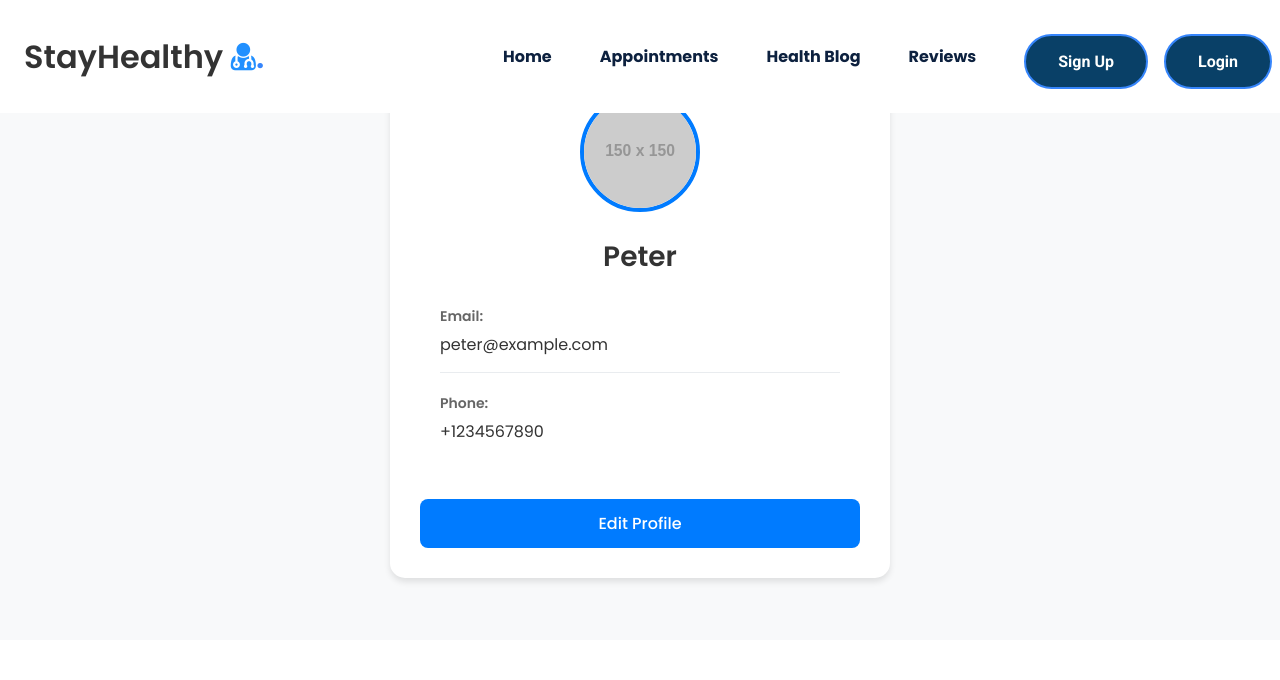
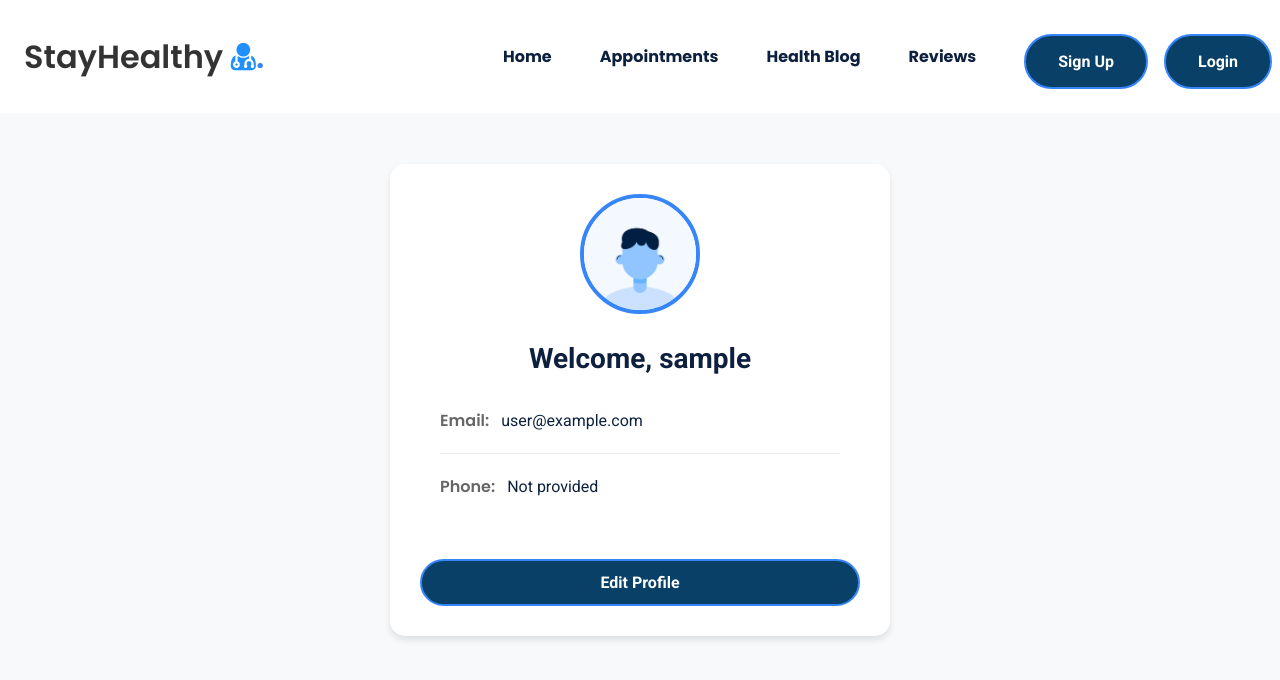
Before and after one commit to Andabeat/med_appt, a React (Create React App) app: page /profile in a window 1280 px wide. Shown: the top 680 px of the page. Built offline with nearby package versions, Linux system fonts and the light colour scheme; no server answers; sample sign-in values are in the browser's storage.

Commit message:
Profile Card updated to show name change

```diff
--- a/src/Components/ProfileCard/ProfileCard.css
+++ b/src/Components/ProfileCard/ProfileCard.css
@@ -5,6 +5,7 @@
   min-height: 80vh;
   padding: 20px;
   background-color: #f8f9fa;
+  margin-top: 80px; /* Account for fixed navbar */
 }
 
 .profile-card {
@@ -14,10 +15,10 @@
   padding: 30px;
   max-width: 500px;
   width: 100%;
-  text-align: center;
 }
 
 .profile-header {
+  text-align: center;
   margin-bottom: 30px;
 }
 
@@ -30,18 +31,18 @@
   height: 120px;
   border-radius: 50%;
   object-fit: cover;
-  border: 4px solid #007bff;
+  border: 4px solid #3685fb;
 }
 
 .profile-name {
   font-size: 28px;
   font-weight: 600;
-  color: #333;
+  color: #0d213f;
   margin: 0;
+  font-family: "Roboto", sans-serif;
 }
 
 .profile-details {
-  text-align: left;
   margin: 30px 0;
   padding: 0 20px;
 }
@@ -61,31 +62,94 @@
   color: #666;
   font-size: 14px;
   display: block;
-  margin-bottom: 5px;
+  margin-bottom: 8px;
+  font-family: "Roboto", sans-serif;
 }
 
 .detail-value {
   font-size: 16px;
-  color: #333;
+  color: #0d213f;
   margin: 0;
+}
+
+.detail-item p {
+  font-size: 16px;
+  color: #0d213f;
+  margin: 5px 0;
+  font-family: "Roboto", sans-serif;
+}
+
+.detail-item p b {
+  color: #666;
+  font-weight: 600;
+  margin-right: 8px;
+}
+
+/* Form Controls */
+.form-control {
+  width: 100%;
+  padding: 10px 12px;
+  font-size: 14px;
+  border: 2px solid #3685fb;
+  border-radius: 8px;
+  margin-top: 5px;
+  font-family: "Roboto", sans-serif;
+  transition: border-color 0.3s ease;
+}
+
+.form-control:focus {
+  outline: none;
+  border-color: #094067;
+}
+
+.form-control:disabled {
+  background-color: #f5f5f5;
+  color: #999;
+  cursor: not-allowed;
+}
+
+.profile-edit-form .detail-item {
+  border-bottom: none;
+  padding-bottom: 0;
 }
 
 .profile-actions {
   margin-top: 30px;
+  display: flex;
+  gap: 10px;
+  justify-content: center;
 }
 
-.edit-btn {
-  width: 100%;
-  padding: 12px;
+.edit-btn, .cancel-btn {
+  padding: 12px 24px;
   font-size: 16px;
-  font-weight: 500;
-  border-radius: 8px;
+  font-weight: 700;
+  border-radius: 50px;
+  border: 2px solid #3685fb;
+  cursor: pointer;
   transition: all 0.3s ease;
+  font-family: "Roboto", sans-serif;
 }
 
-.edit-btn:hover {
-  transform: translateY(-2px);
-  box-shadow: 0 4px 8px rgba(0, 123, 255, 0.3);
+.btn-primary {
+  background-color: #094067;
+  color: #fffffe;
+  border: 2px solid #3685fb;
+}
+
+.btn-primary:hover {
+  background-color: #3685fb;
+  color: white;
+}
+
+.btn-secondary {
+  background-color: white;
+  color: #094067;
+  border: 2px solid #3685fb;
+}
+
+.btn-secondary:hover {
+  background-color: #f5f5f5;
 }
 
 /* Responsive Design */
@@ -102,4 +166,12 @@
     width: 100px;
     height: 100px;
   }
+
+  .profile-actions {
+    flex-direction: column;
+  }
+
+  .edit-btn, .cancel-btn {
+    width: 100%;
+  }
 }
--- a/src/Components/ProfileCard/ProfileCard.js
+++ b/src/Components/ProfileCard/ProfileCard.js
@@ -1,58 +1,255 @@
-import React, { useEffect, useState } from 'react';
+// Import necessary modules from React and other files
+import React, { useEffect, useState, useCallback } from "react";
+import { API_URL } from "../../config";
+import { useNavigate } from "react-router-dom";
 import './ProfileCard.css';
 
+// Define a Function component called ProfileCard
 const ProfileCard = () => {
+  // Set up state variables using the useState hook
   const [userDetails, setUserDetails] = useState({
     name: '',
     email: '',
     phone: '',
   });
+  const [updatedDetails, setUpdatedDetails] = useState({
+    name: '',
+    email: '',
+    phone: '',
+  });
+  const [editMode, setEditMode] = useState(false);
 
-  useEffect(() => {
-    // Retrieve user details from localStorage or API
-    const storedName = localStorage.getItem('name') || 'Peter';
-    const storedEmail = localStorage.getItem('email') || 'peter@example.com';
-    const storedPhone = localStorage.getItem('phone') || '+1234567890';
+  // Access the navigation functionality from React Router
+  const navigate = useNavigate();
+
+  // Function to fetch user profile data from the API
+  // Wrapped with useCallback to prevent unnecessary re-renders
+  const fetchUserProfile = useCallback(async () => {
+    try {
+      const authtoken = sessionStorage.getItem("auth-token");
+      const email = sessionStorage.getItem("email"); // Get the email from session storage
+
+      if (!authtoken) {
+        navigate("/login");
+      } else {
+        const response = await fetch(`${API_URL}/api/auth/user`, {
+          headers: {
+            "Authorization": `Bearer ${authtoken}`,
+            "Email": email, // Add the email to the headers
+          },
+        });
+        if (response.ok) {
+          const user = await response.json();
+          setUserDetails(user);
+          setUpdatedDetails(user);
+        } else {
+          // Handle error case
+          throw new Error("Failed to fetch user profile");
+        }
+      }
+    } catch (error) {
+      console.error(error);
+      // Handle error case - fallback to sessionStorage
+      const storedName = sessionStorage.getItem('name') || sessionStorage.getItem('username') || 'User';
+      const storedEmail = sessionStorage.getItem('email') || 'user@example.com';
+      const storedPhone = sessionStorage.getItem('phone') || 'Not provided';
 
       setUserDetails({
         name: storedName,
         email: storedEmail,
         phone: storedPhone,
       });
-  }, []);
+      setUpdatedDetails({
+        name: storedName,
+        email: storedEmail,
+        phone: storedPhone,
+      });
+    }
+  }, [navigate]); // Only recreate if navigate changes
 
+  // Use the useEffect hook to fetch user profile data when the component mounts or updates
+  useEffect(() => {
+    const authtoken = sessionStorage.getItem("auth-token");
+    if (!authtoken) {
+      navigate("/login");
+    } else {
+      fetchUserProfile();
+    }
+  }, [navigate, fetchUserProfile]); // Now includes fetchUserProfile
+
+  // Function to enable edit mode for profile details
+  const handleEdit = () => {
+    setEditMode(true);
+  };
+
+  // Function to cancel edit mode
+  const handleCancel = () => {
+    setUpdatedDetails(userDetails); // Reset to original details
+    setEditMode(false);
+  };
+
+  // Function to update state when user inputs new data
+  const handleInputChange = (e) => {
+    setUpdatedDetails({
+      ...updatedDetails,
+      [e.target.name]: e.target.value,
+    });
+  };
+
+  // Function to handle form submission when user saves changes
+  const handleSubmit = async (e) => {
+    e.preventDefault();
+
+    try {
+      const authtoken = sessionStorage.getItem("auth-token");
+      const email = sessionStorage.getItem("email"); // Get the email from session storage
+
+      if (!authtoken || !email) {
+        navigate("/login");
+        return;
+      }
+
+      const payload = { ...updatedDetails };
+      const response = await fetch(`${API_URL}/api/auth/user`, {
+        method: "PUT",
+        headers: {
+          "Authorization": `Bearer ${authtoken}`,
+          "Content-Type": "application/json",
+          "Email": email,
+        },
+        body: JSON.stringify(payload),
+      });
+
+      if (response.ok) {
+        // Update the user details in session storage
+        sessionStorage.setItem("name", updatedDetails.name);
+        sessionStorage.setItem("username", updatedDetails.name);
+        sessionStorage.setItem("phone", updatedDetails.phone);
+
+        setUserDetails(updatedDetails);
+        setEditMode(false);
+        // Display success message to the user
+        alert(`Profile Updated Successfully!`);
+        window.location.reload();
+      } else {
+        // Handle error case
+        throw new Error("Failed to update profile");
+      }
+    } catch (error) {
+      console.error(error);
+      alert("Failed to update profile. Please try again.");
+    }
+  };
+
+  // Render the profile form with different sections based on edit mode
   return (
     <div className="profile-card-container">
       <div className="profile-card">
+        {editMode ? (
+          // Edit Mode - Form for editing profile
+          <form className="profile-edit-form" onSubmit={handleSubmit}>
             <div className="profile-header">
               <div className="profile-avatar">
                 <img
-              src="https://via.placeholder.com/150"
+                  src="/default-avatar.png"
                   alt="Profile"
                   className="avatar-img"
                 />
               </div>
-          <h2 className="profile-name">{userDetails.name}</h2>
+              <h2 className="profile-name">Edit Profile</h2>
             </div>
 
             <div className="profile-details">
               <div className="detail-item">
-            <label className="detail-label">Email:</label>
-            <p className="detail-value">{userDetails.email}</p>
+                <label className="detail-label">
+                  Email
+                  <input
+                    type="email"
+                    name="email"
+                    className="form-control"
+                    value={userDetails.email}
+                    disabled // Disable the email field
+                  />
+                </label>
               </div>
 
               <div className="detail-item">
-            <label className="detail-label">Phone:</label>
-            <p className="detail-value">{userDetails.phone}</p>
+                <label className="detail-label">
+                  Name
+                  <input
+                    type="text"
+                    name="name"
+                    className="form-control"
+                    value={updatedDetails.name}
+                    onChange={handleInputChange}
+                    required
+                  />
+                </label>
+              </div>
+
+              <div className="detail-item">
+                <label className="detail-label">
+                  Phone
+                  <input
+                    type="text"
+                    name="phone"
+                    className="form-control"
+                    value={updatedDetails.phone}
+                    onChange={handleInputChange}
+                    required
+                  />
+                </label>
               </div>
             </div>
 
             <div className="profile-actions">
-          <button className="btn btn-primary edit-btn">Edit Profile</button>
+              <button type="submit" className="btn btn-primary edit-btn">
+                Save Changes
+              </button>
+              <button
+                type="button"
+                className="btn btn-secondary cancel-btn"
+                onClick={handleCancel}
+              >
+                Cancel
+              </button>
             </div>
+          </form>
+        ) : (
+          // Display Mode - Show profile details
+          <>
+            <div className="profile-header">
+              <div className="profile-avatar">
+                <img
+                  src="/default-avatar.png"
+                  alt="Profile"
+                  className="avatar-img"
+                />
+              </div>
+              <h2 className="profile-name">Welcome, {userDetails.name}</h2>
+            </div>
+
+            <div className="profile-details">
+              <div className="detail-item">
+                <p><b>Email:</b> {userDetails.email}</p>
+              </div>
+
+              <div className="detail-item">
+                <p><b>Phone:</b> {userDetails.phone}</p>
+              </div>
+            </div>
+
+            <div className="profile-actions">
+              <button className="btn btn-primary edit-btn" onClick={handleEdit}>
+                Edit Profile
+              </button>
+            </div>
+          </>
+        )}
       </div>
     </div>
   );
 };
 
+// Export the ProfileCard component as the default export
 export default ProfileCard;
```
Also changed, not shown: src/Components/Navbar/Navbar.js (+17 -13 lines), public/default-avatar.png (added), 1 other file (tests, documents, lock files or other folders). Lines whose indentation alone changed are shown as unchanged.
